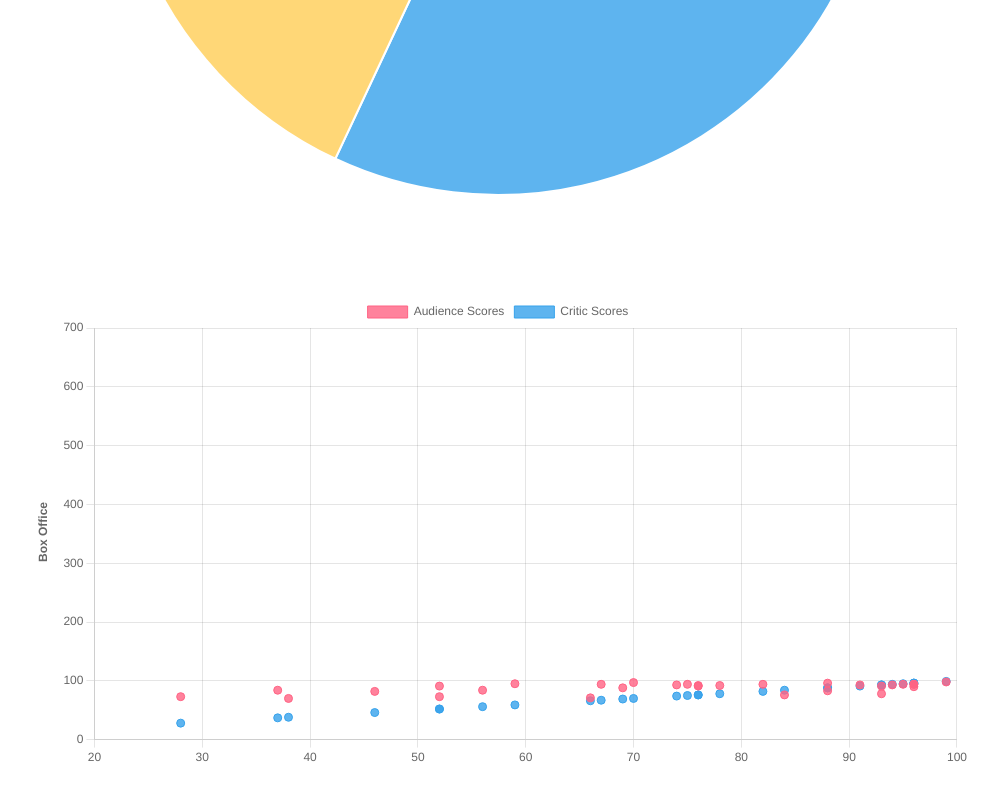
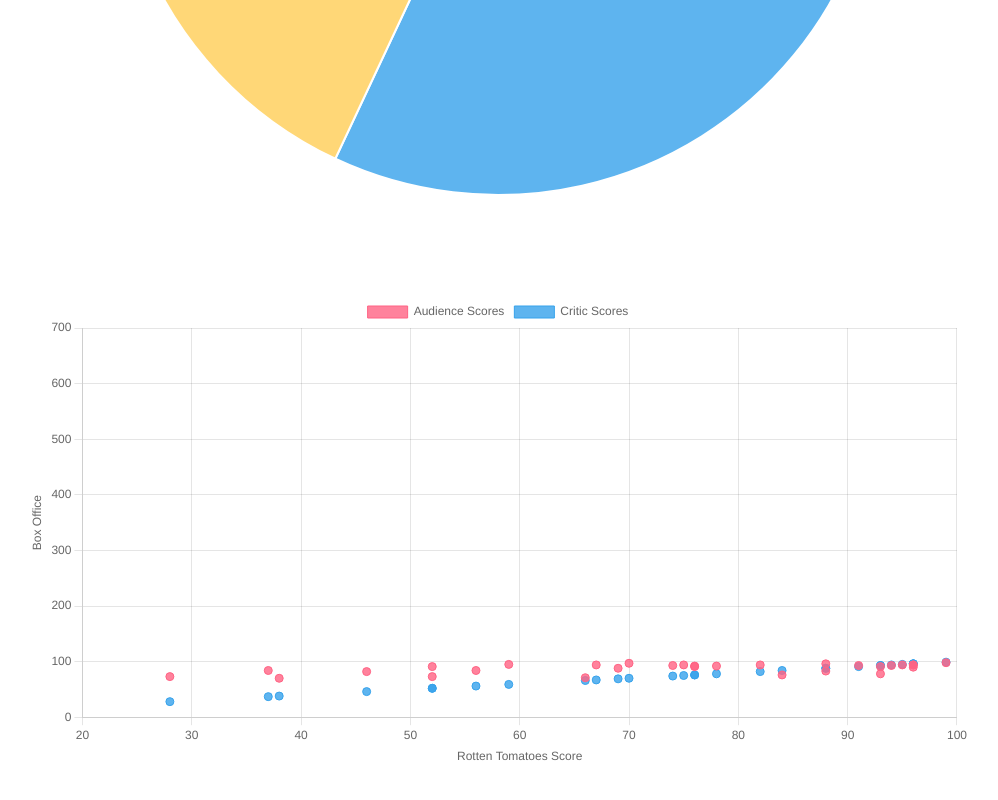
Before and after one commit to LeaderLou1/Solo-Movie-Project, a website built with Vite: page Movie App/index.html in a window 1280 px wide. Shown: the part 1943-2743 px from the top of the page, without its empty margins (142-1140 px from the left). Built offline with nearby package versions, Linux system fonts and the light colour scheme.

Commit message:
base app

```diff
--- a/Movie App/src/main.js
+++ b/Movie App/src/main.js
@@ -244,27 +244,12 @@ const createScatterPlot = () => {
         },
         options: {
 
-            plugins: {
-                title: {
-                    position: 'left',
-                    display: true,
-                    text: 'Box Office'
-                },
-
-
-                legend: {
-                    display: true,
-                },
-                labels: {
-                    font: {
-                        fontColor: 'white'
-                    }
-                }
-            },
-
-
             scales: {
                 x: {
+                    title:{
+                        display:true,
+                        text: "Rotten Tomatoes Score",
+                    },
                     type: 'linear',
                     position: 'bottom',
                     min: 20,
@@ -274,6 +259,10 @@ const createScatterPlot = () => {
                     },
                 },
                 y: {
+                    title:{
+                        display:true,
+                        text: "Box Office",
+                    },
                     type: 'linear',
                     min: 0,
                     max: 700,
--- a/package.json
+++ /dev/null
@@ -1,6 +0,0 @@
-{
-  "dependencies": {
-    "chart.js": "^4.4.1",
-    "uuid": "^9.0.1"
-  }
-}
```
Also changed, not shown: Movie App/index.html (+0 -1 lines), README.md (deleted), 3 other files.
